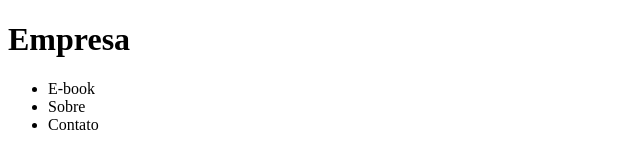
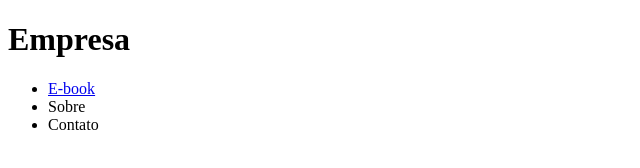
Before and after one commit to joaov1ct0r/node-mailer-mvc, a website: page src/view/index.html in a window 1280 px wide. Shown: the full height of the page, 0-640 px from the left. Drawn offline with Linux system fonts and the light colour scheme.

Commit message:
elemento a criado para form-container

```diff
--- a/src/view/index.html
+++ b/src/view/index.html
@@ -13,7 +13,9 @@
             </div>
             <div class="menu-container">
                 <ul>
-                    <li href="#form-container">E-book</li>
+                    <li>
+                        <a href="#form-container">E-book</a>
+                    </li>
                     <li href="#sobre-container">Sobre</li>
                     <li href="#contato-container">Contato</li>
                 </ul>
```
